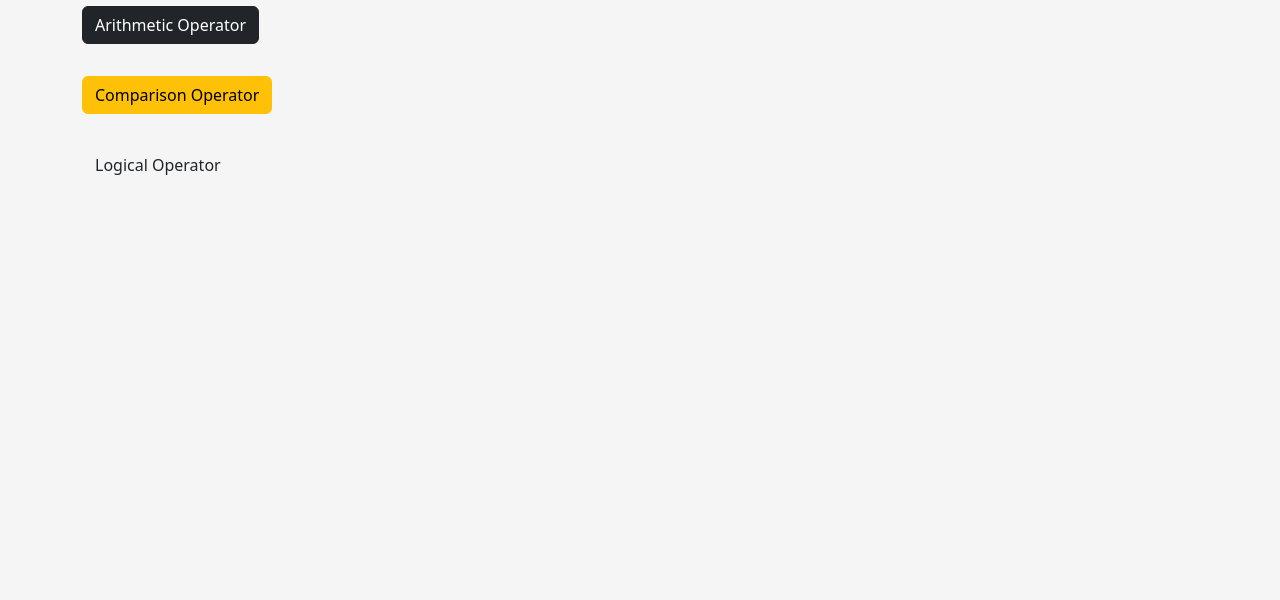
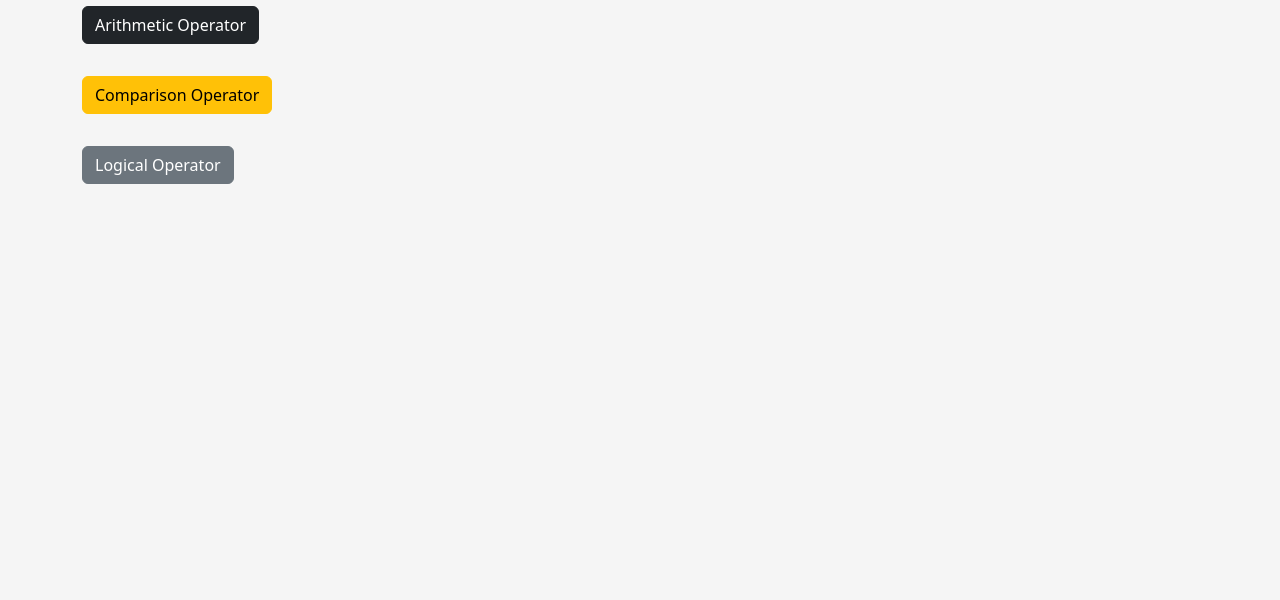
Before and after one commit to FumbluhAmber/LP_ICT9E_Q3Quiz1_FRANCISCO_AMBER, a plain HTML site: page index.html in a window 1280 px wide. Shown: the part 200-800 px from the top of the page. Drawn offline with nearby package versions, Linux system fonts and the light colour scheme.

Commit message:
BUTTON change
eheh

```diff
--- a/index.html
+++ b/index.html
@@ -48,7 +48,7 @@
         <button class="btn btn-warning my-2" onclick="compOperator()">Comparison Operator</button>
         <p id="compResult" class="fw-bold"></p>
 
-        <button class="btn my-2" onclick="logOperator()">Logical Operator</button>
+        <button class="btn btn-secondary my-2" onclick="logOperator()">Logical Operator</button>
         <p id="logResult" class="fw-bold"></p>
     </div>
 </body>
```
